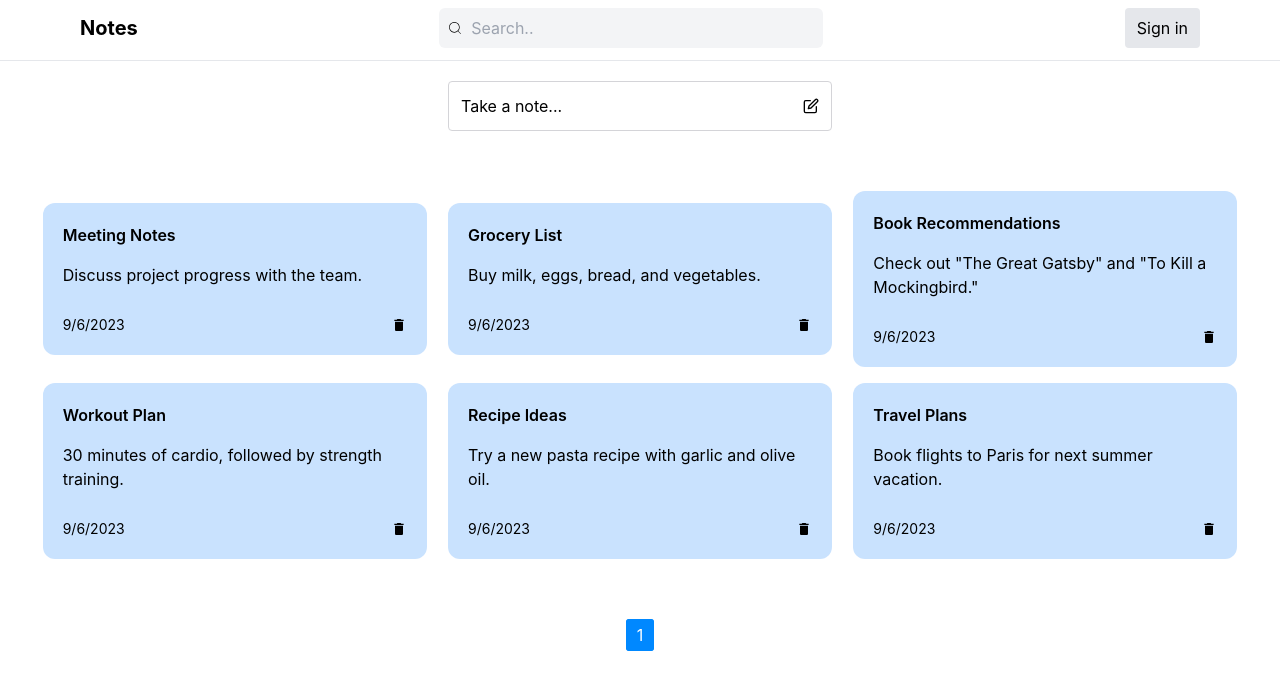
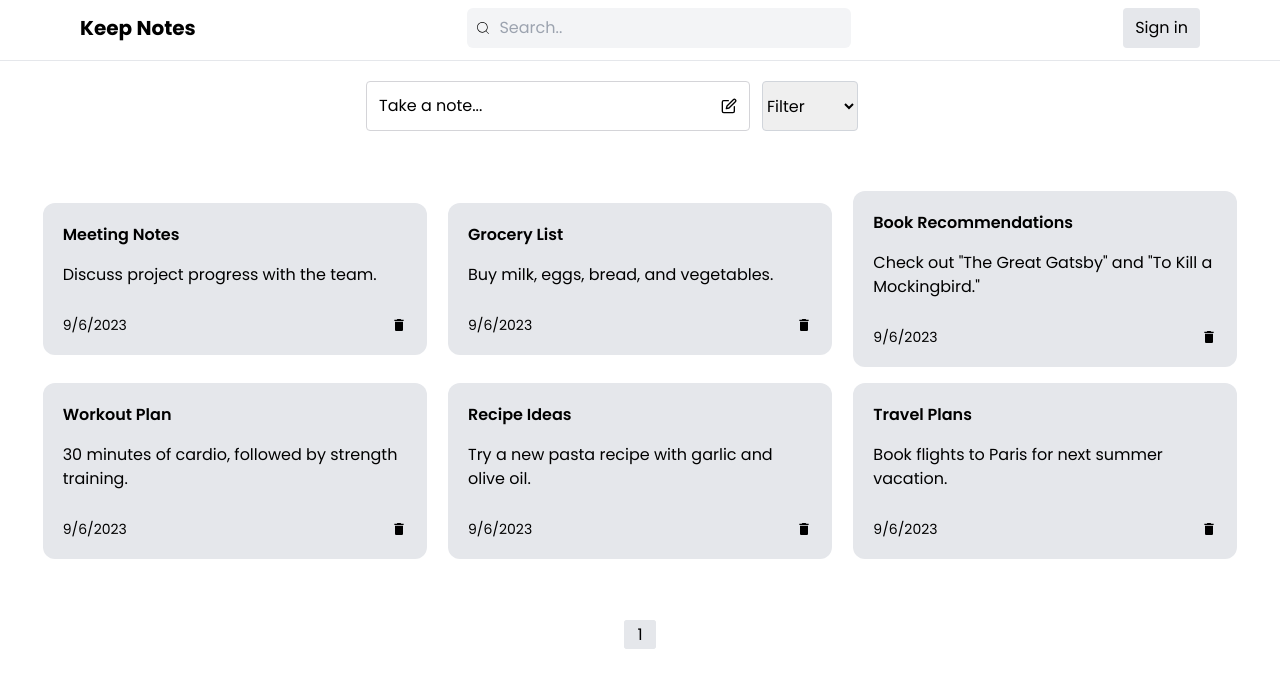
Before and after one commit to muhsin926/Keep-notes, a React (Create React App) app: page / in a window 1280 px wide. Shown: the top 690 px of the page. Built offline with nearby package versions, Linux system fonts and the light colour scheme.

Commit message:
filter add

```diff
--- a/src/App.tsx
+++ b/src/App.tsx
@@ -8,7 +8,7 @@ import { Toaster } from 'react-hot-toast';
 const App = () => {
   return (
     <>
-    <Toaster/>
+      <Toaster />
       <Router>
         <Routes>
           <Route path='/' element={<HomePage />} />
--- a/src/components/Header.tsx
+++ b/src/components/Header.tsx
@@ -1,5 +1,5 @@
 import React, { useState } from 'react'
-import {CiSearch} from 'react-icons/ci'
+import { CiSearch } from 'react-icons/ci'
 import { useAppDispatch, useAppSelector } from '../store/hooks'
 import { setSearchText } from '../store/slices/searchSlice'
 import { signOut } from 'firebase/auth'
@@ -8,37 +8,37 @@ import { useNavigate } from 'react-router-dom'
 import { toast } from 'react-hot-toast'
 
 const Header = () => {
-    const {searchText } = useAppSelector((state) => state.searchSlice)
+    const { searchText } = useAppSelector((state) => state.searchSlice)
     const [temp, setTemp] = useState(false)
     const dispatch = useAppDispatch()
     const navigate = useNavigate()
 
     const user = auth.currentUser?.getIdToken
 
-    const handleLogout = async() => {
-        if(!user){
+    const handleLogout = async () => {
+        if (!user) {
             navigate('/signin')
             return
         }
-        try{
+        try {
             await signOut(auth);
             toast.success('Logout successful')
             setTemp(!temp)
-        }catch(err) {
+        } catch (err) {
             console.error(err)
         }
     }
 
-  return (
-    <div className='border-b pt-2 pb-3 flex justify-between items-center md:px-20 px-5'>
-        <h1 className='text-xl font-bold'>Notes</h1>
-        <div className='w-96 p-2 bg-gray-100 rounded-md flex gap-2 items-center'>
-            <CiSearch/>
-            <input type="text" value={searchText} onChange={(e) => dispatch(setSearchText(e.target.value))} className='bg-gray-100 focus:outline-none'  placeholder='Search..'/>
+    return (
+        <div className='border-b pt-2 pb-3 flex justify-between gap-2 items-center md:px-20 px-5'>
+            <h1 className='text-xl font-bold'>Keep Notes</h1>
+            <div className='w-25 md:w-96 p-2 bg-gray-100 rounded-md flex gap-2 items-center'>
+                <CiSearch />
+                <input type="text" value={searchText} onChange={(e) => dispatch(setSearchText(e.target.value))} className='bg-gray-100 focus:outline-none' placeholder='Search..' />
+            </div>
+            <button onClick={() => handleLogout()} className='py-2 px-3 bg-gray-200 hover:bg-gray-300 rounded'>{user ? 'Logout' : 'Sign in'}</button>
         </div>
-        <button onClick={() => handleLogout()} className='py-2 px-3 bg-gray-200 rounded'>{user ? 'Logout' : 'Sign in'}</button>
-    </div>
-  )
+    )
 }
 
 export default Header
--- a/src/components/Modal.tsx
+++ b/src/components/Modal.tsx
@@ -12,12 +12,14 @@ const Modal = (props: ModalProps) => {
     const [title, setTitle] = useState('')
     const [content, setContent] = useState('')
     const [edit, setEdit] = useState(false)
+    const [select, setSelect] = useState('')
     const { editNote, isVisible } = useAppSelector((state) => state.editSlices)
     const dispatch = useAppDispatch()
 
     useEffect(() => {
         setTitle(editNote?.title)
         setContent(editNote?.content)
+        setSelect(editNote?.category)
     }, [isVisible])
 
 
@@ -40,6 +42,7 @@ const Modal = (props: ModalProps) => {
                 id: nanoid(),
                 title: title,
                 content: content,
+                category: select,
                 date: new Date()
             }
             dispatch(addNotes(newNote))
@@ -52,6 +55,7 @@ const Modal = (props: ModalProps) => {
             id: editNote.id,
             title: title,
             content: content,
+            category: select,
             date: new Date()
         }
         dispatch(updateNote(editedNote))
@@ -64,6 +68,12 @@ const Modal = (props: ModalProps) => {
         <div className='fixed inset-0 bg-black bg-opacity-25 backdrop-blur-sm flex justify-center items-center' id='outerDiv' onClick={(e) => handleClick(e)}>
             <div className=' w-96 border-zinc-300 bg-white border-[1px] rounded-xl p-5 flex flex-col gap-4'>
                 <input className="focus:outline-none" type="text" readOnly={edit ? false : props.addNew ? false : true} value={title} placeholder="Title" onChange={(e) => setTitle(e.target.value)} />
+                <select className='w-24  border-[1px] border-gray-300 rounded' name='category' value={select} onChange={(e) => setSelect(e.target.value)}>
+                    <option value="food">Food</option>
+                    <option value="job">Job</option>
+                    <option value="family">Family</option>
+                    <option value="personal">Personal</option>
+                </select>
                 <textarea
                     className="focus:outline-none"
                     rows={3}
@@ -71,7 +81,7 @@ const Modal = (props: ModalProps) => {
                     placeholder='Content...'
                     value={content}
                     onChange={(e) => setContent(e.target.value)}
-                    readOnly={edit ? false: props.addNew ? false : true}
+                    readOnly={edit ? false : props.addNew ? false : true}
                 />
                 <div className="flex justify-end">
                     <button onClick={() => handleSubmit()} className="bg-gray-200 py-1 px-3 rounded">{edit || props.addNew ? 'Save' : 'Edit'}</button>
--- a/src/components/NotesList.tsx
+++ b/src/components/NotesList.tsx
@@ -10,12 +10,14 @@ type Note =
         id: string,
         title: string,
         content: string,
+        category: string,
         date: Date,
     }
 type NotesListProps = {
     notes: {
         notes: Note[],
     },
+    filterData: string,
 }
 
 const NotesList = (props: NotesListProps) => {
@@ -23,7 +25,13 @@ const NotesList = (props: NotesListProps) => {
     const [pageNumber, setPageNumber] = useState(0)
     const dispatch = useAppDispatch();
 
-    const notesList = props.notes.notes.filter((note) => note.title?.toLowerCase().includes(searchText?.toLowerCase())) || []
+    let filteredNotes = props.notes.notes.filter((note) => note.category == props.filterData)
+    console.log(filteredNotes);
+
+    if (filteredNotes.length == 0) {
+        filteredNotes = props.notes.notes
+    }
+    const notesList = filteredNotes.filter((note) => note.title?.toLowerCase().includes(searchText?.toLowerCase())) || []
 
     // PageNation
     const notesPerPage = 6;
@@ -33,18 +41,18 @@ const NotesList = (props: NotesListProps) => {
         setPageNumber(selected);
     }
 
-    const handleEditNote = (e: MouseEvent<HTMLDivElement>,note: Note) => {
+    const handleEditNote = (e: MouseEvent<HTMLDivElement>, note: Note) => {
         const divElement = e.target as HTMLDivElement;
         if (divElement.id === 'noteDiv') {
-        dispatch(setEditNote(note))
-        dispatch(setIsVisible(true))
+            dispatch(setEditNote(note))
+            dispatch(setIsVisible(true))
         }
     }
     return (
         <div className='p-5 md:p-10 gap-4 grid grid-cols-12 mx-auto place-items-center'>
             {
                 notesList.slice(noteVisited, noteVisited + notesPerPage).map((note) => (
-                    <div key={note.id} onClick={(e) => handleEditNote(e,note)} id='noteDiv' className='col-span-12 md:col-span-6 lg:col-span-4  w-96 bg-blue-300 bg-opacity-50 rounded-xl p-5 flex flex-col gap-4 cursor-pointer'>
+                    <div key={note.id} onClick={(e) => handleEditNote(e, note)} id='noteDiv' className='col-span-12 md:col-span-6 lg:col-span-4  w-96 bg-gray-200 hover:bg-gray-300 rounded-xl p-5 flex flex-col gap-4 cursor-pointer'>
                         <h3 className='font-semibold'>{note.title}</h3>
                         <p>{note.content}</p>
                         <div className='flex justify-between mt-3 items-center'>
--- a/src/config/firebase.ts
+++ b/src/config/firebase.ts
@@ -1,5 +1,5 @@
 import { initializeApp } from "firebase/app";
-import {getAuth  } from 'firebase/auth'
+import { getAuth } from 'firebase/auth'
 
 const firebaseConfig = {
   apiKey: "AIzaSyCj1Ns8-QtU55RIgZRxsmKwEufatdy-VPs",
--- a/src/index.css
+++ b/src/index.css
@@ -1,12 +1,12 @@
+@import url("https://fonts.googleapis.com/css2?family=Poppins:wght@400;500;600;700;800;900&display=swap");
+
 @tailwind base;
 @tailwind components;
 @tailwind utilities;
 
 body {
   margin: 0;
-  font-family: -apple-system, BlinkMacSystemFont, 'Segoe UI', 'Roboto', 'Oxygen',
-    'Ubuntu', 'Cantarell', 'Fira Sans', 'Droid Sans', 'Helvetica Neue',
-    sans-serif;
+  font-family: poppins, sans-serif;
   -webkit-font-smoothing: antialiased;
   -moz-osx-font-smoothing: grayscale;
 }
@@ -26,21 +26,21 @@ code {
 }
 
 .paginationBttns a {
-  padding:  5px 10px ;
+  padding: 2px 12px ;
   border-radius: 3px;
-  border: 1px solid rgb(0, 136, 255);
+  border: 1px solid rgb(229 231 235);
   color: black;
   cursor: pointer;
 }
 
 .paginationBttns a:hover {
-  color: white;
-  background-color: rgb(0, 136, 255);
+  color: black;
+  background-color: rgb(196, 196, 196);
 }
 
 .paginationActive a {
-  color: white;
-  background-color: rgb(0, 136, 255);
+  color: black;
+  background-color: rgb(229 231 235);
 }
 
 .paginationDisabled a {
--- a/src/pages/HomePage.tsx
+++ b/src/pages/HomePage.tsx
@@ -1,42 +1,59 @@
-import React from 'react';
+import React from "react";
 import { useState } from "react";
 import Header from "../components/Header";
 import NotesList from "../components/NotesList";
 import Modal from "../components/Modal";
 import { useAppDispatch, useAppSelector } from "../store/hooks";
-import {FiEdit} from 'react-icons/fi'
+import { FiEdit } from "react-icons/fi";
 import { setIsVisible } from "../store/slices/editSlices";
-import { auth } from '../config/firebase';
-import { useNavigate } from 'react-router-dom';
+import { auth } from "../config/firebase";
+import { useNavigate } from "react-router-dom";
 
 const HomePage = () => {
-    const notes = useAppSelector((state) =>  state.notes)
-  const [addNew, setAddNew] = useState(false)
-  const dispatch = useAppDispatch()
-  const navigate = useNavigate()
+    const notes = useAppSelector((state) => state.notes);
+    const [addNew, setAddNew] = useState(false);
+    const [filter, setFilter] = useState("");
+    const dispatch = useAppDispatch();
+    const navigate = useNavigate();
 
     const user = auth.currentUser?.getIdToken;
     const handleClick = () => {
-    if(!user){
-        navigate('/signin')
-        return
+        if (!user) {
+            navigate("/signin");
+            return;
         }
-    dispatch(setIsVisible(true))
-    setAddNew(true)
-  }
+        dispatch(setIsVisible(true));
+        setAddNew(true);
+    };
     return (
         <>
             <Header />
-    <div className="p-5 flex justify-center">
-      <div onClick={() => handleClick()} className='cursor-pointer justify-between items-center w-96 border-zinc-300 border-[1px] rounded  p-3 flex gap-4'>
+            <div className="p-5 flex justify-center gap-3">
+                <div
+                    onClick={() => handleClick()}
+                    className="cursor-pointer justify-between items-center w-96 border-zinc-300 border-[1px] rounded  p-3 flex gap-4"
+                >
                     <p>Take a note...</p>
-        <FiEdit/>
+                    <FiEdit />
                 </div>
+                <select
+                    className="w-24 border-[1px] border-gray-300 focus:border-gray-300 rounded md:mr-14"
+                    placeholder="Filter"
+                    name="category"
+                    value={filter}
+                    onChange={(e) => setFilter(e.target.value)}
+                >
+                    <option value="">Filter</option>
+                    <option value="food">Food</option>
+                    <option value="job">Job</option>
+                    <option value="family">Family</option>
+                    <option value="personal">Personal</option>
+                </select>
             </div>
-    <NotesList notes={notes} />
-    <Modal addNew={addNew}/>
+            <NotesList notes={notes} filterData={filter} />
+            <Modal addNew={addNew} />
         </>
-  )
-}
+    );
+};
 
-export default HomePage
+export default HomePage;
--- a/src/pages/SignupPage.tsx
+++ b/src/pages/SignupPage.tsx
@@ -10,7 +10,7 @@ const SignupPage = () => {
     const navigate = useNavigate()
     const handleSubmit = async (e: FormEvent<HTMLFormElement>) => {
         e.preventDefault();
-        if(password.length < 6) {
+        if (password.length < 6) {
             toast.error('password should be at least 6 characters')
             return
         }
--- a/src/store/slices/editSlices.tsx
+++ b/src/store/slices/editSlices.tsx
@@ -4,6 +4,7 @@ type Note = {
     id: string,
     title: string,
     content: string,
+    category: string,
     date: Date,
 }
 interface InitialState {
@@ -16,6 +17,7 @@ const initialState: InitialState = {
         id: '',
         title: '',
         content: '',
+        category: '',
         date: new Date(),
     },
     isVisible: false,
```
Also changed, not shown: src/pages/SignInPage.tsx (+5 -5 lines), src/store/slices/notesSlices.tsx (+7 -0 lines). Lines whose indentation alone changed are shown as unchanged.
